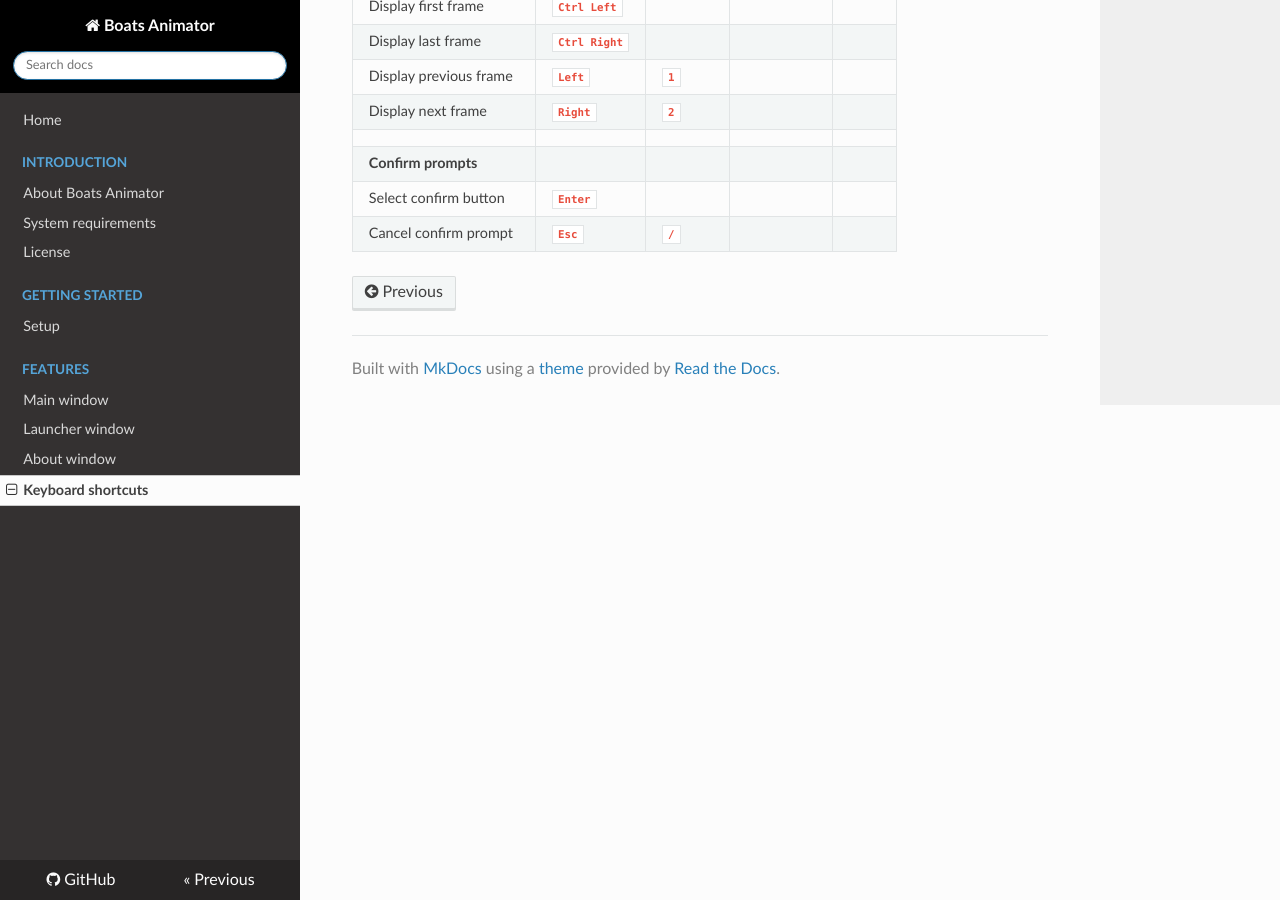
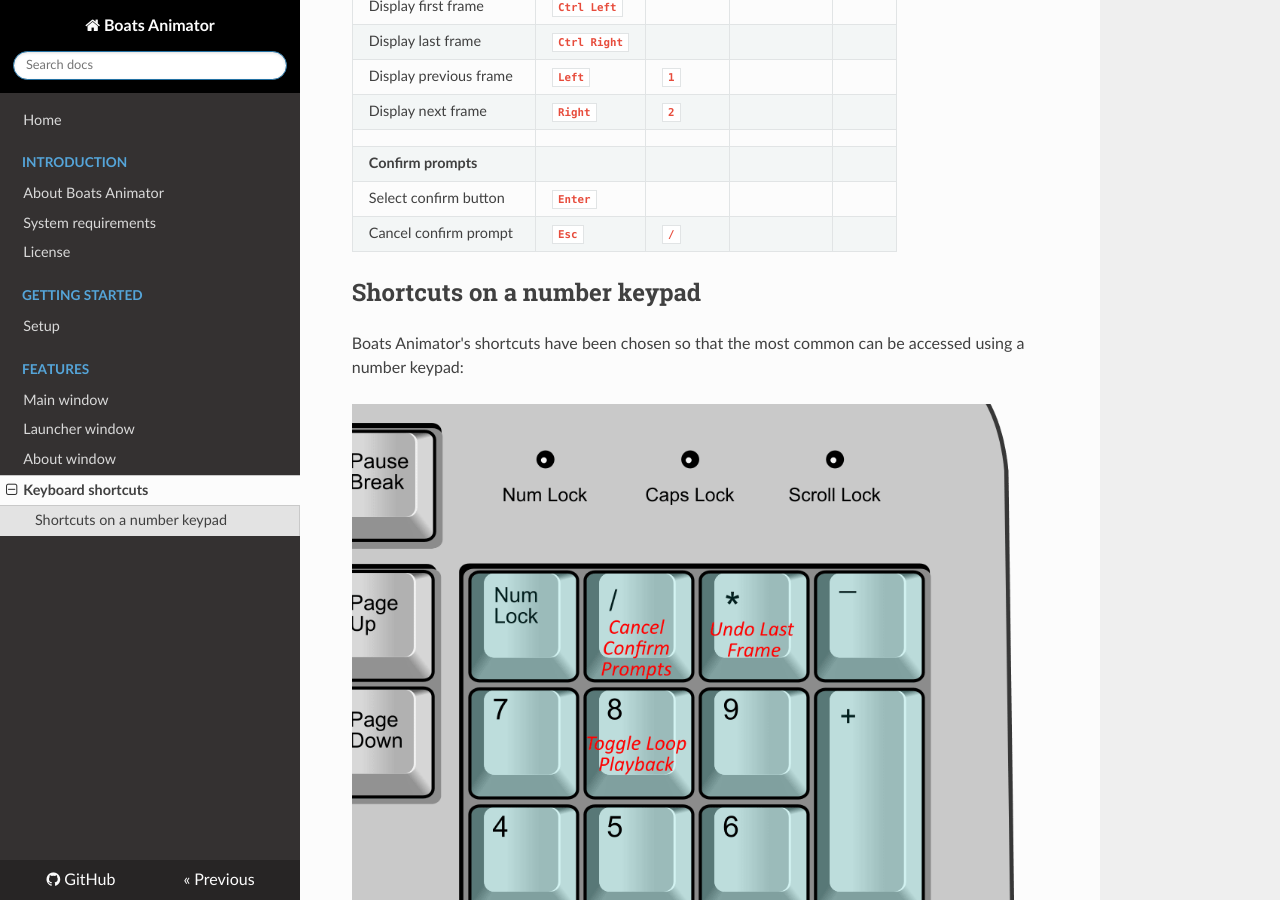
Before and after one commit to charlielee/boats-animator, an MkDocs documentation site: the page built from docs/features/keyboard-shortcuts.md, in a window 1280 px wide and 900 px high, scrolled down 625 px. Built offline with MkDocs 1.6.1, drawn with Linux system fonts in a browser that asks for light colours; nearby versions of some CDN libraries; old or Windows-style settings are respelled for this version of MkDocs.

Commit message:
Docs: Add number keypad diagram

```diff
--- a/docs/features/keyboard-shortcuts.md
+++ b/docs/features/keyboard-shortcuts.md
@@ -21,3 +21,8 @@
 | **Confirm prompts**     |                  |              |                 |         |
 | Select confirm button   | **`Enter`**      |              |                 |         |
 | Cancel confirm prompt   | **`Esc`**        | **`/`**      |                 |         |
+
+## Shortcuts on a number keypad
+Boats Animator's shortcuts have been chosen so that the most common can be accessed using a number keypad:
+
+![Keypad shortcuts](../img/keypad-shortcuts-min.png)
```
Also changed, not shown: docs/img/keypad-shortcuts-min.png (added), docs/img/keypad-shortcuts.png (added), docs/img/keypad-shortcuts.svg (added).
